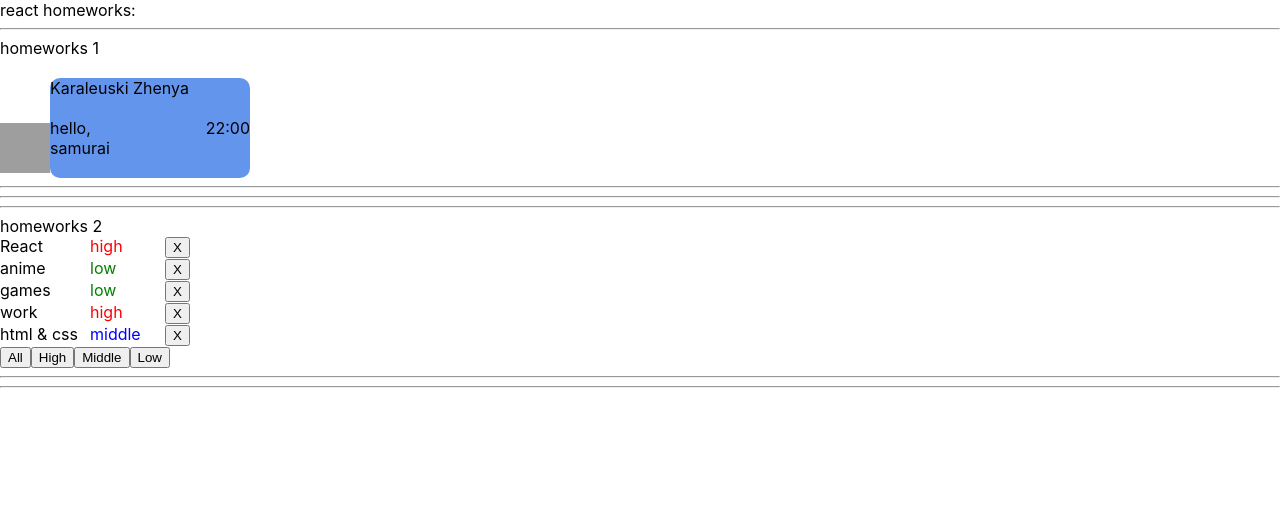
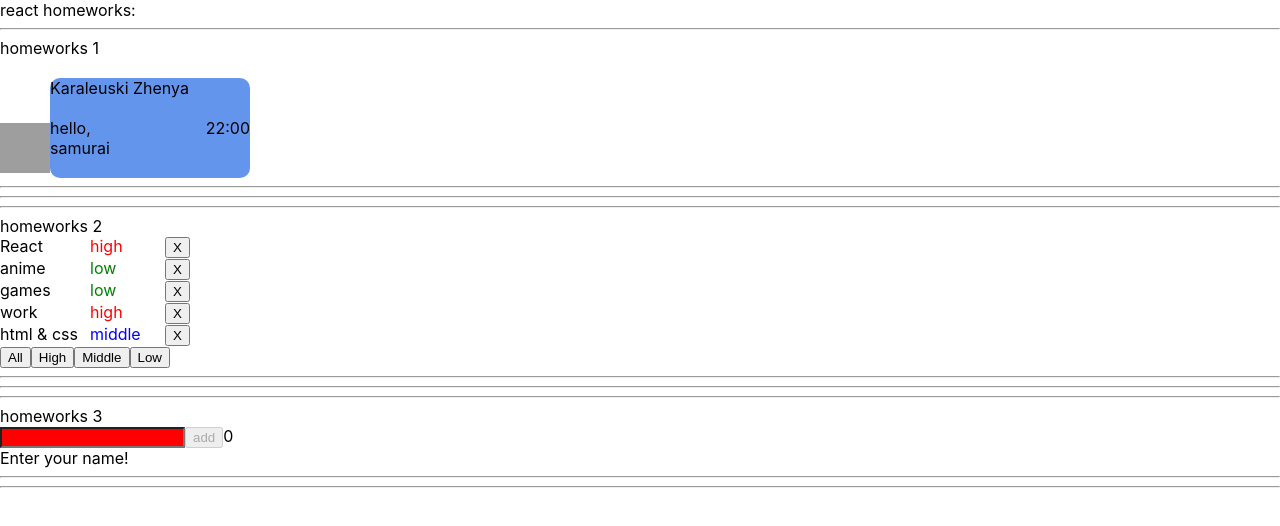
Before and after one commit to korolevskiy08/HomeWorkByIgnat, a React (Create React App) app: page / in a window 1280 px wide. Shown: the top 526 px of the page. Built offline with nearby package versions, Linux system fonts and the light colour scheme; grey boxes are pictures that could not be loaded.

Commit message:
homework 3

```diff
--- a/package.json
+++ b/package.json
@@ -10,10 +10,12 @@
     "@types/node": "^16.7.13",
     "@types/react": "^18.0.0",
     "@types/react-dom": "^18.0.0",
+    "@types/uuid": "^8.3.4",
     "react": "^18.1.0",
     "react-dom": "^18.1.0",
     "react-scripts": "5.0.1",
     "typescript": "^4.4.2",
+    "uuid": "^8.3.2",
     "web-vitals": "^2.1.0"
   },
   "scripts": {
--- a/src/p1-main/m1-ui/u1-app/App.tsx
+++ b/src/p1-main/m1-ui/u1-app/App.tsx
@@ -2,6 +2,7 @@ import React from 'react'
 import s from './App.module.css'
 import HW1 from '../../../p2-homeworks/h1/HW1'
 import HW2 from "../../../p2-homeworks/h2/HW2";
+import HW3 from "../../../p2-homeworks/h3/HW3";
 
 function App() {
     return (
@@ -9,7 +10,7 @@ function App() {
             <div>react homeworks:</div>
             <HW1/>
             <HW2/>
-            {/*<HW3/>*/}
+            <HW3/>
             {/*<HW4/>*/}
             {/*<HW5/>*/}
 
--- a/src/p2-homeworks/h3/Greeting.module.css
+++ b/src/p2-homeworks/h3/Greeting.module.css
@@ -5,3 +5,11 @@
 .error {
     border: 1px solid red;
 }
+
+.inputClassOnn{
+    background-color: green;
+}
+
+.inputClassOff{
+    background-color: red;
+}
--- a/src/p2-homeworks/h3/Greeting.tsx
+++ b/src/p2-homeworks/h3/Greeting.tsx
@@ -2,25 +2,28 @@ import React from 'react'
 import s from './Greeting.module.css'
 
 type GreetingPropsType = {
-    name: any // need to fix any
+    name: string // need to fix any
     setNameCallback: any // need to fix any
     addUser: any // need to fix any
     error: any // need to fix any
-    totalUsers: any // need to fix any
+    totalUsers: number // need to fix any
 }
 
 // презентационная компонента (для верстальщика)
 const Greeting: React.FC<GreetingPropsType> = (
     {name, setNameCallback, addUser, error, totalUsers} // деструктуризация пропсов
 ) => {
-    const inputClass = s.error // need to fix with (?:)
+    const inputClass = name.length < 1 ? s.inputClassOff : s.inputClassOnn   // need to fix with (?:)
 
     return (
         <div>
             <input value={name} onChange={setNameCallback} className={inputClass}/>
-            <span>{error}</span>
-            <button onClick={addUser}>add</button>
+            <button disabled={!name} onClick={addUser}>add</button>
             <span>{totalUsers}</span>
+            <div>
+                <span>{error}</span>
+            </div>
+
         </div>
     )
 }
--- a/src/p2-homeworks/h3/GreetingContainer.tsx
+++ b/src/p2-homeworks/h3/GreetingContainer.tsx
@@ -1,9 +1,10 @@
-import React, {useState} from 'react'
+import React, {ChangeEvent, useState} from 'react'
 import Greeting from './Greeting'
+import {UserType} from "./HW3";
 
 type GreetingContainerPropsType = {
-    users: any // need to fix any
-    addUserCallback: any // need to fix any
+    users: Array<UserType>
+    addUserCallback: (name: string) => void
 }
 
 // более простой и понятный для новичков
@@ -12,17 +13,25 @@ type GreetingContainerPropsType = {
 // более современный и удобный для про :)
 // уровень локальной логики
 const GreetingContainer: React.FC<GreetingContainerPropsType> = ({users, addUserCallback}) => { // деструктуризация пропсов
-    const [name, setName] = useState<any>('') // need to fix any
-    const [error, setError] = useState<any>('') // need to fix any
+    const [name, setName] = useState<string>('') // need to fix any
+    const [error, setError] = useState<string>('Enter your name!') // need to fix any
 
-    const setNameCallback = (e: any) => { // need to fix any
-        setName('') // need to fix
-    }
-    const addUser = () => {
-        alert(`Hello  !`) // need to fix
+    const setNameCallback = (e: ChangeEvent<HTMLInputElement>) => { // need to fix any
+        let nameValue = e.currentTarget.value
+        setName(nameValue)
+        if (nameValue === ''){
+            setError('You didn\'t enter anything')
+        } else {
+            setError('')
+        }
     }
 
-    const totalUsers = 0 // need to fix
+    const addUser = (name: string) => {
+        addUserCallback(name)
+        setName('')
+}
+
+    const totalUsers = users.length// need to fix
 
     return (
         <Greeting
--- a/src/p2-homeworks/h3/HW3.tsx
+++ b/src/p2-homeworks/h3/HW3.tsx
@@ -1,18 +1,25 @@
 import React, {useState} from 'react'
 import GreetingContainer from './GreetingContainer'
+import {v1} from "uuid";
 
 // types
 export type UserType = {
-    _id: any // need to fix any
-    name: any // need to fix any
+    _id: string
+    name: string
 }
 
 // уровень работы с глобальными данными
 function HW3() {
-    const [users, setUsers] = useState<any>([]) // need to fix any
+    const [users, setUsers] = useState<Array<UserType>>([]) // need to fix any
 
-    const addUserCallback = (name: any) => { // need to fix any
-        setUsers([]) // need to fix
+    const addUserCallback = (name: string) => { // need to fix any
+        let newUser = {
+            _id: v1(),
+            name: name
+        }
+        const newUsers = [newUser, ...users]
+        setUsers(newUsers)
+
     }
 
     return (
```
Also changed, not shown: 1 other file (tests, documents, lock files or other folders).
